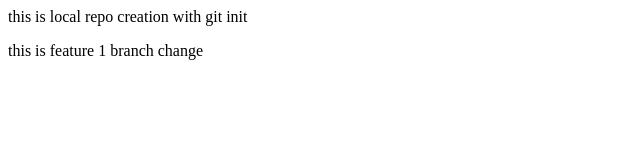
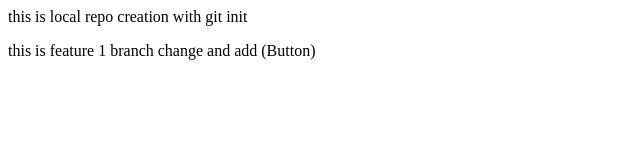
Before and after one commit to omgadekar2003/localrepo, a plain HTML site: page index.html in a window 1280 px wide. Shown: the whole page, without its empty margins (0-640 px from the left). Drawn offline with Linux system fonts and the light colour scheme.

```diff
--- a/index.html
+++ b/index.html
@@ -1,2 +1,2 @@
 <p>this is local repo creation with git init</p>
-<p>this is feature 1 branch change</p>
+<p>this is feature 1 branch change and add (Button)</p>
```
